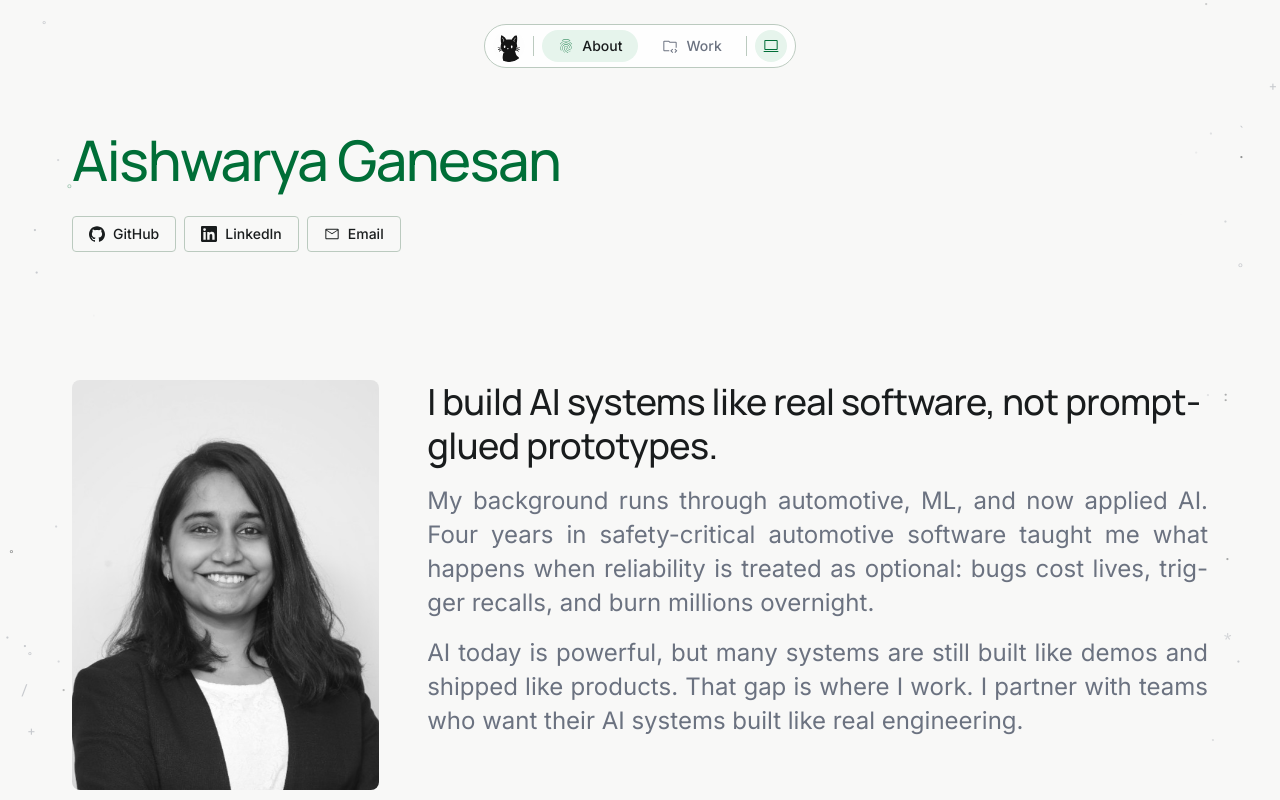
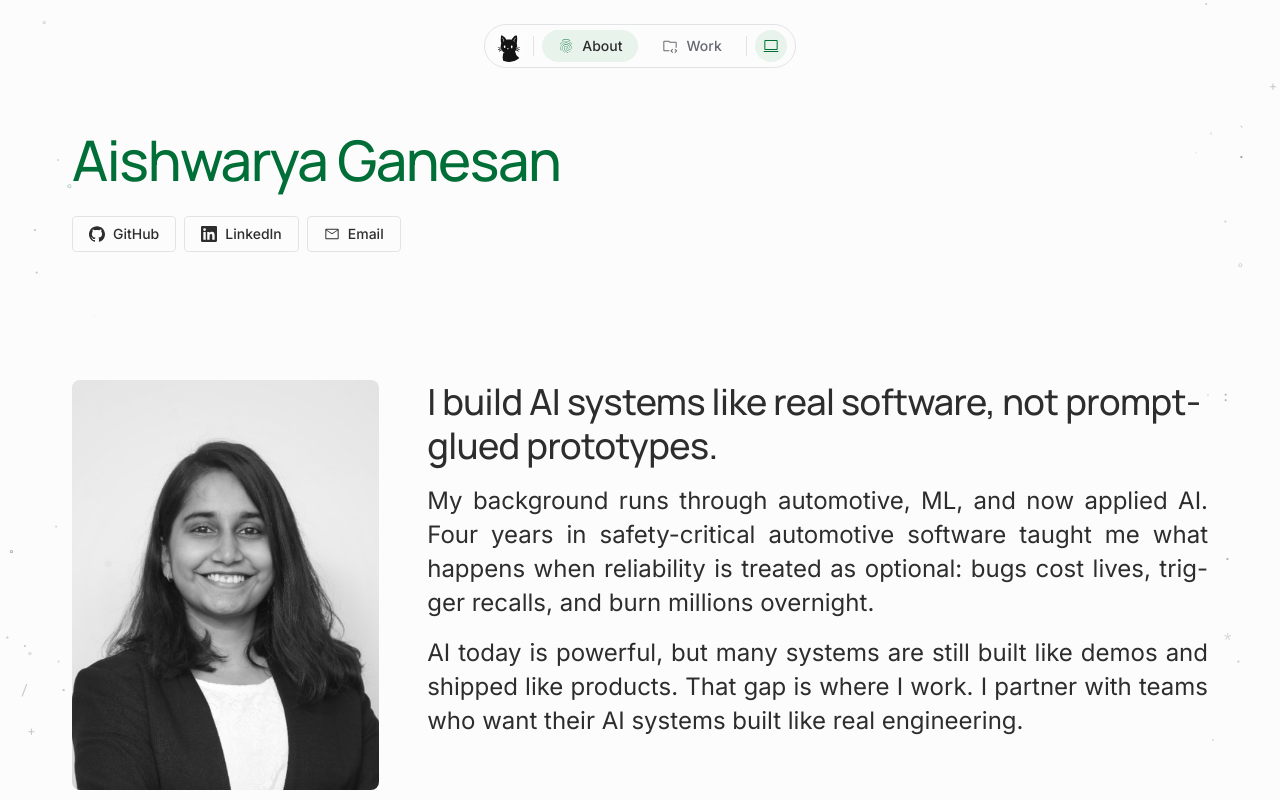
Before and after one commit to 95-ag/ag-portfolio, a Next.js app: page /about in a window 1280 px wide. Shown: the top 800 px of the page. Built offline with nearby package versions, Linux system fonts and the light colour scheme.

Commit message:
feat: rework color system — neutral context-aware palette, softer ink, inverted light meteor

```diff
--- a/src/app/globals.css
+++ b/src/app/globals.css
@@ -5,35 +5,40 @@
    All semantic roles from DESIGN.md §4
    ───────────────────────────────────────────── */
 
+/* :root = light, SHOWCASE surface (home/about/work index) — the immersive extreme (pure
+   white). Long-read project pages override the background to a softer reading tone via
+   [data-read="long"] below. Neutral (ChatGPT-like) palette; one green accent. */
 :root {
-  /* Surfaces */
-  --background: #f8f8f7;
-  --surface: #f8f8f7;
-  --surface-raised: #f2f2f1;
+  /* Surfaces — light depth logic: sunken is the BRIGHTEST (pure white) for image/code/diagram
+     clarity; raised lifts only gently so highlights/callouts don't over-pop; bg is the off-white
+     ground. (Dark inverts: sunken darkest, raised lighter.) */
+  --background: #fcfcfc;
+  --surface: #fcfcfc;
+  --surface-raised: #ededed;
   --surface-sunken: #ffffff;
   --surface-overlay: #ffffffd9;
   --surface-overlay-panel: #ffffffb8;
   /* Floating nav/utility blur surface */
-  --surface-nav: #ffffffd9;
+  --surface-nav: #fcfcfcd9;
   /* Selection state — active nav, future tabs/segmented controls */
-  --surface-selection: #e6f4ec;
+  --surface-selection: #e8f3ec;
 
-  /* Text */
-  --on-background: #191c1d;
-  --on-surface: #191c1d;
-  --on-surface-muted: #6b7280;
+  /* Text — softened ink (not pure black) */
+  --on-background: #2d2d2d;
+  --on-surface: #2d2d2d;
+  --on-surface-muted: #66696f;
 
-  /* Tag surface — lighter than both bg and card in light; darker in dark */
-  --surface-tag: #e2e3e4;
+  /* Tag surface — neutral grey */
+  --surface-tag: #ebecee;
 
-  /* Borders */
-  --outline: #6c7a71;
-  --outline-variant: #bbcabf;
+  /* Borders — neutral */
+  --outline: #9aa0a6;
+  --outline-variant: #e2e3e5;
 
   /* Accent */
   --accent: #006e37;
   --accent-on: #ffffff;
-  --accent-muted: #e6f4ec;
+  --accent-muted: #e8f3ec;
 
   /* Categorical (reserved — Phase 2+ callouts) */
   --secondary: #565e74;
@@ -48,48 +53,70 @@
   /* Background layer RGB triples — consumed only by src/components/bg/.
      Space-separated so Three.js can parse: rgb(var(--accent-rgb)). */
   --accent-rgb: 0 110 55;
-  --on-surface-rgb: 25 28 29;
-  --on-surface-muted-rgb: 107 114 128;
-  --outline-variant-rgb: 187 202 191;
+  --on-surface-rgb: 45 45 45;
+  --on-surface-muted-rgb: 102 105 111;
+  --outline-variant-rgb: 226 227 229;
 }
 
+/* Light, READING surface — long-read project pages get a softer off-white ground so white
+   cards lift and prose is easy on the eyes. */
+:root[data-read="long"] {
+  --background: #f8f8f9;
+  --surface: #f8f8f9;
+  --surface-nav: #f8f8f9d9;
+}
+
+/* Dark, SHOWCASE surface — deep black so the background effects feel immersive on
+   home/about/work index. Long-read pages lift to a softer charcoal via [data-read] below. */
 [data-theme="dark"] {
-  --background: #131313;
-  --surface: #131313;
-  --surface-raised: #211f1e;
-  --surface-sunken: #0e0e0e;
-  --surface-overlay: #1c1b1bd9;
-  --surface-overlay-panel: #1c1b1bba;
-  --surface-nav: #1c1b1bd9;
-  --surface-selection: #1a2e1f;
+  --background: #0e0e0e;
+  --surface: #0e0e0e;
+  --surface-raised: #1c1c1c;
+  --surface-sunken: #080808;
+  --surface-overlay: #141414d9;
+  --surface-overlay-panel: #141414ba;
+  --surface-nav: #141414d9;
+  --surface-selection: #16271b;
 
-  --on-background: #e5e2e1;
-  --on-surface: #e5e2e1;
-  --on-surface-muted: #a0a0a0;
+  /* Ink ~15:1 — softened from pure-bright (16:1) for less glare, still punchy; the antialiased
+     smoothing (below) keeps it from reading heavy/thick. */
+  --on-background: #e2e2e2;
+  --on-surface: #e2e2e2;
+  --on-surface-muted: #a1a1aa;
 
-  /* Tag surface — lighter than page (#131313) and card (#1c1b1b) */
+  /* Tag surface — neutral, lighter than page + card */
   --surface-tag: #2a2a2a;
 
-  --outline: #86948a;
-  --outline-variant: #3c4a42;
+  --outline: #8a8a8a;
+  --outline-variant: #333333;
 
-  --accent: #35c27d;
-  --accent-on: #0a1f0e;
-  --accent-muted: #1a2e1f;
+  /* Accent — deepened from #35c27d to read forest, not minty */
+  --accent: #2aa566;
+  --accent-on: #06210e;
+  --accent-muted: #16271b;
 
   --secondary: #bdc7d9;
   --tertiary: #e8a5a5;
 
   --error: #ff6b5e;
-  --success: #35c27d;
-  --focus-ring: #35c27d;
-  --selection: #35c27d33;
+  --success: #2aa566;
+  --focus-ring: #2aa566;
+  --selection: #2aa56633;
 
   /* Background layer RGB triples — dark theme */
-  --accent-rgb: 53 194 125;
-  --on-surface-rgb: 229 226 225;
-  --on-surface-muted-rgb: 160 160 160;
-  --outline-variant-rgb: 60 74 66;
+  --accent-rgb: 42 165 102;
+  --on-surface-rgb: 226 226 226;
+  --on-surface-muted-rgb: 161 161 170;
+  --outline-variant-rgb: 51 51 51;
+}
+
+/* Dark, READING surface — softer charcoal for comfortable long-form reading; cards lift. */
+[data-theme="dark"][data-read="long"] {
+  --background: #1a1a1a;
+  --surface: #1a1a1a;
+  --surface-raised: #292929;
+  --surface-sunken: #141414;
+  --surface-nav: #1f1f1fd9;
 }
 
 /* ─────────────────────────────────────────────
@@ -184,6 +211,14 @@ body {
   flex-direction: column;
 }
 
+/* Light text on the dark bg renders visually heavier (bloom), which flattens font-weight
+   hierarchy. Grayscale antialiasing thins it back so weight contrast reads. Dark only —
+   light already renders with clear hierarchy. */
+[data-theme="dark"] body {
+  -webkit-font-smoothing: antialiased;
+  -moz-osx-font-smoothing: grayscale;
+}
+
 ::selection {
   background-color: var(--selection);
 }
@@ -264,7 +299,9 @@ body {
     font-size: 24px;
     font-weight: 400;
     line-height: 34px;
-    color: var(--on-surface-muted);
+    /* Full ink — a large lead paragraph in muted grey reads dull/low-presence; ink gives it
+       the standing the hero passage + capability labels need (matches body-primary clarity). */
+    color: var(--on-surface);
   }
 
   /* Body */
--- a/src/app/layout.tsx
+++ b/src/app/layout.tsx
@@ -4,8 +4,13 @@ import { Providers } from "@/app/providers";
 import { BackgroundLayer } from "@/components/bg/background-layer";
 import { Footer } from "@/components/layout/footer";
 import { Nav } from "@/components/layout/nav";
+import { SurfaceContext } from "@/components/layout/surface-context";
 import { ScrollToTop } from "@/components/ui/scroll-to-top";
 import "./globals.css";
+
+// Set the reading-surface flag before first paint (no flash on direct loads of project pages);
+// SurfaceContext keeps it in sync across client navigation.
+const SURFACE_INIT = `try{document.documentElement.dataset.read=/^\\/work\\/.+/.test(location.pathname)?'long':''}catch(e){}`;
 
 export const metadata: Metadata = {
   title: "AG — AI/ML Engineer",
@@ -25,7 +30,10 @@ export default function RootLayout({
       suppressHydrationWarning
     >
       <body className="flex min-h-dvh flex-col">
+        {/* biome-ignore lint/security/noDangerouslySetInnerHtml: pre-paint surface-context init */}
+        <script dangerouslySetInnerHTML={{ __html: SURFACE_INIT }} />
         <Providers>
+          <SurfaceContext />
           <BackgroundLayer />
           <Nav />
           <main className="relative flex flex-1 flex-col pt-[var(--spacing-3xl)]">
--- a/src/components/bg/meteor-shower.tsx
+++ b/src/components/bg/meteor-shower.tsx
@@ -9,6 +9,7 @@ const FRAG = /* glsl */ `
   uniform vec2  iResolution;
   uniform vec3  uAccent;
   uniform vec3  uAltColor;
+  uniform float uDark;
 
   float rand(vec2 n){ return fract(sin(dot(n, vec2(12.9898,4.1414))) * 43758.5453); }
   float noise(vec2 p){
@@ -43,13 +44,24 @@ const FRAG = /* glsl */ `
       o += contribution * (1. + tail*0.8) * thin;
     }
     o = tanh(pow(o/100., vec4(1.6)));
-    float a = clamp(max(max(o.r, o.g), o.b) * 1.4, 0., 1.);
-    gl_FragColor = vec4(o.rgb * 1.2, a);
+    if (uDark > 0.5) {
+      // DARK — additive neon glow: hot core = brightest.
+      float a = clamp(max(max(o.r, o.g), o.b) * 1.4, 0., 1.);
+      gl_FragColor = vec4(o.rgb * 1.2, a);
+    } else {
+      // LIGHT — inverted: accumulated luminance is ink DENSITY. Hot core => darkest, most
+      // saturated ink; falloff => white (multiply identity). Same streak geometry/motion.
+      float density = clamp(pow(max(max(o.r, o.g), o.b) * 3.0, 0.7), 0., 1.);
+      vec3 hue = normalize(o.rgb + 1e-4);
+      vec3 ink = mix(uAccent, uAltColor, clamp(hue.b, 0., 1.));
+      gl_FragColor = vec4(mix(vec3(1.0), ink, density), density);
+    }
   }
 `;
 
 function readAccent(): THREE.Vector3 {
   if (typeof window === "undefined") return new THREE.Vector3(0, 0.43, 0.22);
+  // True accent in both themes (light #006e37 / dark #2aa566) via the live --accent-rgb.
   const raw = getComputedStyle(document.documentElement)
     .getPropertyValue("--accent-rgb")
     .trim();
@@ -61,15 +73,14 @@ function readAccent(): THREE.Vector3 {
 }
 
 // Secondary particle color — theme-aware so both themes feel palette-native.
-// Light: muted sage (80, 118, 96) — stays in the accent green family,
-//        avoids the neon/blue cast the steel-blue produces on light surfaces.
-// Dark:  steel blue (89, 140, 217) — cool contrast reads well on dark bg.
+// Light: blue #3059b3 — paired with the true green accent for the inverted dark-ink streaks.
+// Dark:  steel blue (89, 140, 217) — cool glow contrast reads well on dark bg.
 function readAltColor(): THREE.Vector3 {
   if (typeof window === "undefined") return new THREE.Vector3(0.35, 0.55, 0.85);
   const isDark = document.documentElement.getAttribute("data-theme") === "dark";
   return isDark
     ? new THREE.Vector3(0.35, 0.55, 0.85)
-    : new THREE.Vector3(0.314, 0.463, 0.376);
+    : new THREE.Vector3(0.188, 0.349, 0.702);
 }
 
 export function MeteorShower({ opacity = 0.32 }: { opacity?: number }) {
@@ -79,6 +90,19 @@ export function MeteorShower({ opacity = 0.32 }: { opacity?: number }) {
     if (matchMedia("(prefers-reduced-motion: reduce)").matches) return;
     const canvas = ref.current;
     if (!canvas) return;
+
+    // The shader is additive — it "glows" on the dark bg, but on a light bg adding color can't
+    // brighten past white, so trails just muddily tint. Switch the canvas to `multiply` in light
+    // so trails darken the bg into visible colored streaks; keep normal (glow) in dark.
+    const applyBlend = () => {
+      const isDark =
+        document.documentElement.getAttribute("data-theme") === "dark";
+      canvas.style.mixBlendMode = isDark ? "normal" : "multiply";
+      // Light streaks (multiply, dark-on-white) wash out at the dark-mode opacity, so light
+      // needs more presence to match the glow's contrast in dark.
+      canvas.style.opacity = isDark ? String(opacity) : "0.52";
+    };
+    applyBlend();
 
     const renderer = new THREE.WebGLRenderer({
       canvas,
@@ -99,6 +123,12 @@ export function MeteorShower({ opacity = 0.32 }: { opacity?: number }) {
         iResolution: { value: new THREE.Vector2() },
         uAccent: { value: readAccent() },
         uAltColor: { value: readAltColor() },
+        uDark: {
+          value:
+            document.documentElement.getAttribute("data-theme") === "dark"
+              ? 1
+              : 0,
+        },
       },
       vertexShader: "void main(){ gl_Position = vec4(position, 1.0); }",
       fragmentShader: FRAG,
@@ -131,6 +161,9 @@ export function MeteorShower({ opacity = 0.32 }: { opacity?: number }) {
     const themeObs = new MutationObserver(() => {
       material.uniforms.uAccent.value = readAccent();
       material.uniforms.uAltColor.value = readAltColor();
+      material.uniforms.uDark.value =
+        document.documentElement.getAttribute("data-theme") === "dark" ? 1 : 0;
+      applyBlend();
     });
     themeObs.observe(document.documentElement, {
       attributes: true,
@@ -146,7 +179,7 @@ export function MeteorShower({ opacity = 0.32 }: { opacity?: number }) {
       material.dispose();
       renderer.dispose();
     };
-  }, []);
+  }, [opacity]);
 
   return (
     <canvas
--- /dev/null
+++ b/src/components/layout/surface-context.tsx
@@ -0,0 +1,22 @@
+"use client";
+
+import { usePathname } from "next/navigation";
+import { useEffect } from "react";
+
+// Long-read (project detail) pages get the softer reading surface; everything else uses the
+// immersive showcase surface. Sets `data-read="long"` on <html> so globals.css can switch the
+// background depth. The pre-paint inline script in the root layout sets this on first load
+// (no flash); this keeps it correct across client-side navigation.
+const LONG_READ_PATTERN = /^\/work\/.+/;
+
+export function SurfaceContext() {
+  const pathname = usePathname();
+
+  useEffect(() => {
+    document.documentElement.dataset.read = LONG_READ_PATTERN.test(pathname)
+      ? "long"
+      : "";
+  }, [pathname]);
+
+  return null;
+}
```
